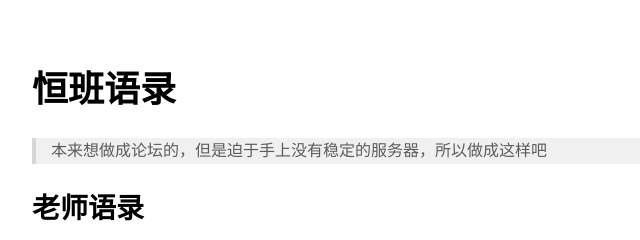
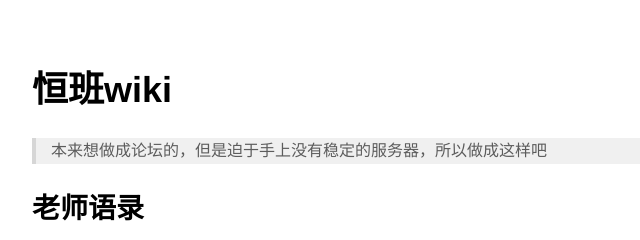
Before and after one commit to MoonCakeMC/MoonCakeMC.github.io, a plain HTML site: page index.html in a window 1280 px wide. Shown: the top 240 px of the page, 183-823 px from the left. Drawn offline with nearby package versions, Linux system fonts and the light colour scheme.

Commit message:
Update index.html

```diff
--- a/index.html
+++ b/index.html
@@ -12,7 +12,7 @@
 
   <body for="html-export">
     <div class="mume markdown-preview  ">
-      <h1 class="mume-header" id="%E6%81%92%E7%8F%AD%E8%AF%AD%E5%BD%95">&#x6052;&#x73ED;&#x8BED;&#x5F55;</h1>
+      <h1 class="mume-header" id="%E6%81%92%E7%8F%ADwiki">&#x6052;&#x73ED;wiki</h1>
       <blockquote>
         <p>&#x672C;&#x6765;&#x60F3;&#x505A;&#x6210;&#x8BBA;&#x575B;&#x7684;&#xFF0C;&#x4F46;&#x662F;&#x8FEB;&#x4E8E;&#x624B;&#x4E0A;&#x6CA1;&#x6709;&#x7A33;&#x5B9A;&#x7684;&#x670D;&#x52A1;&#x5668;&#xFF0C;&#x6240;&#x4EE5;&#x505A;&#x6210;&#x8FD9;&#x6837;&#x5427;</p>
       </blockquote>
```
